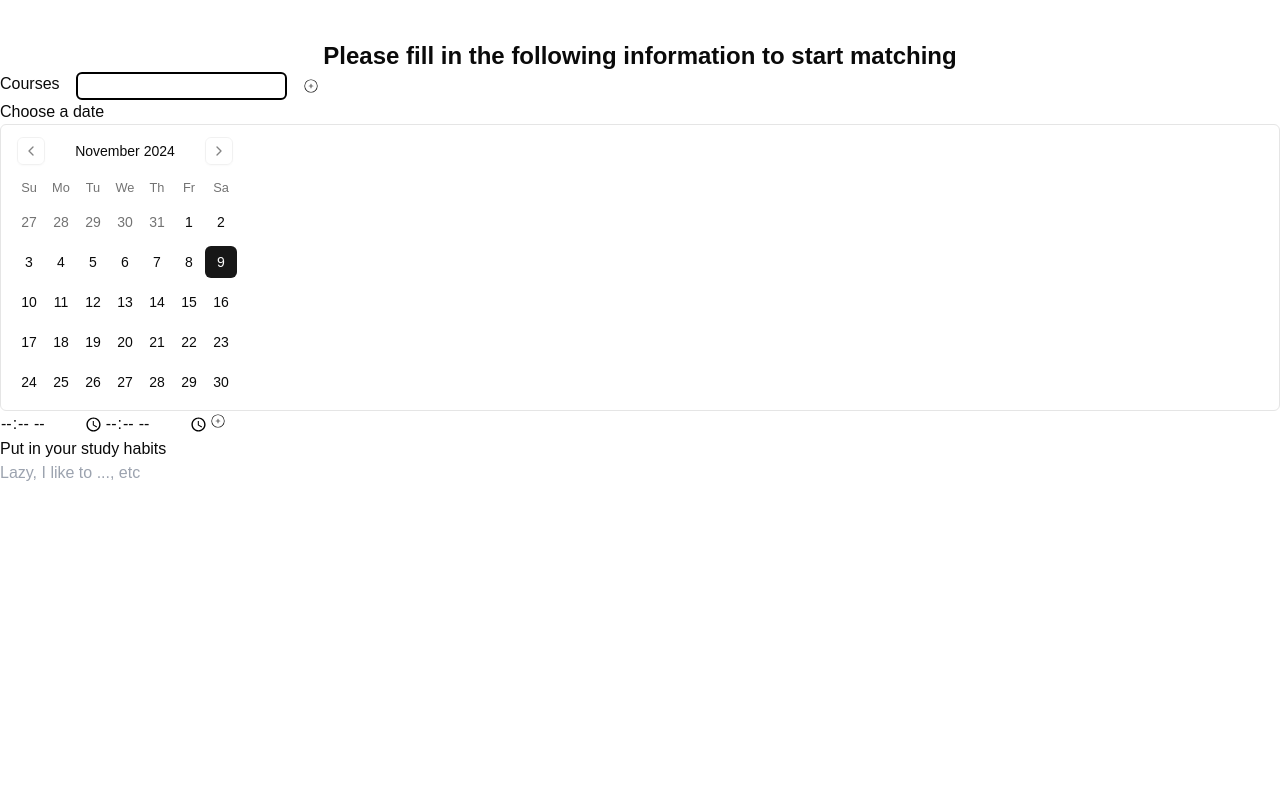
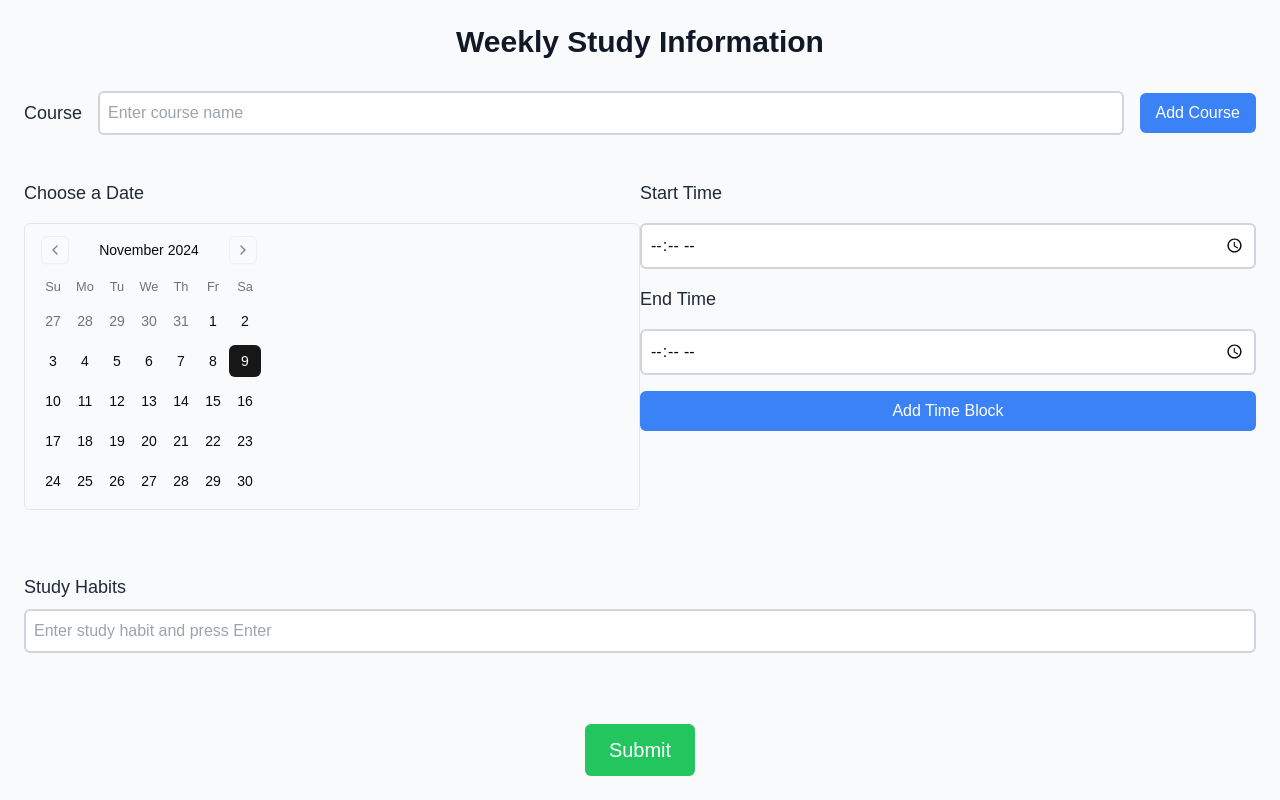
Before and after one commit to DWKim67/StudyPartnerMatcher_CHD, a Next.js app in the folder client/: page /studentinfo in a window 1280 px wide. Built offline with nearby package versions, Linux system fonts and the light colour scheme.

Commit message:
frontend modification

```diff
--- a/client/src/app/(pages)/signup/page.tsx
+++ b/client/src/app/(pages)/signup/page.tsx
@@ -1,51 +1,51 @@
 "use client"
-import React, { useState } from 'react';
+// app/page.tsx
 
-const SignUp = () => {
-  const [username, setUsername] = useState('');
-  const [password, setPassword] = useState('');
-  const [profilePic, setProfilePic] = useState<File | null>(null);
-
-  const handleProfilePicChange = (e: React.ChangeEvent<HTMLInputElement>) => {
-    if (e.target.files) {
-      setProfilePic(e.target.files[0]);
-    }
-  };
-
-  const handleSignUp = () => {
-    console.log('Sign-Up Data:', { username, password, profilePic });
-  };
-
+export default function SignUpPage() {
     return (
-    <div>
-      <h1>Sign Up</h1>
+      <div className="flex items-center justify-center min-h-screen bg-gray-100">
+        <div className="bg-white p-6 rounded-lg shadow-lg max-w-md w-full">
+          <h2 className="text-2xl font-bold text-center mb-4">Sign Up</h2>
 
           {/* Username Input */}
+          <div className="mb-4">
+            <label className="block text-sm font-medium text-gray-700">Preferred Name (Username)</label>
             <input
               type="text"
-        placeholder="Username"
-        value={username}
-        onChange={(e: React.ChangeEvent<HTMLInputElement>) => setUsername(e.target.value)}
+              placeholder="Enter username"
+              required
+              className="w-full mt-1 px-3 py-2 border rounded-md shadow-sm focus:outline-none focus:border-blue-500"
             />
+          </div>
 
           {/* Password Input */}
+          <div className="mb-4">
+            <label className="block text-sm font-medium text-gray-700">Password</label>
             <input
               type="password"
-        placeholder="Password"
-        value={password}
-        onChange={(e: React.ChangeEvent<HTMLInputElement>) => setPassword(e.target.value)}
+              placeholder="Enter password"
+              required
+              className="w-full mt-1 px-3 py-2 border rounded-md shadow-sm focus:outline-none focus:border-blue-500"
             />
+          </div>
 
-      {/* Profile Picture Upload */}
+          {/* Profile Picture Input */}
+          <div className="mb-6">
+            <label className="block text-sm font-medium text-gray-700">Profile Picture (Optional)</label>
             <input
               type="file"
-        onChange={handleProfilePicChange}
+              className="w-full mt-1 text-sm text-gray-500"
             />
+          </div>
 
-      {/* Sign Up Button */}
-      <button onClick={handleSignUp}>Create Account</button>
+          {/* Submit Button */}
+          <button
+            type="button"
+            className="w-full py-2 px-4 bg-blue-600 text-white font-medium rounded-md hover:bg-blue-700"
+          >
+            Create Account
+          </button>
+        </div>
       </div>
     );
-};
-
-export default SignUp;
+  }
--- a/client/src/app/(pages)/studentinfo/page.tsx
+++ b/client/src/app/(pages)/studentinfo/page.tsx
@@ -1,7 +1,7 @@
 "use client";
-import { Calendar } from "@/components/ui/calendar";
+
 import React, { useState } from "react";
-import { CiCirclePlus } from "react-icons/ci";
+import { Calendar } from "@/components/ui/calendar"; // Assuming the Calendar component is correctly imported
 
 type TimeBlock = {
   start: Date;
@@ -9,30 +9,41 @@ type TimeBlock = {
 };
 
 const StudentInfoPage = () => {
-  const [selectedDate, setSelectedDate] = useState<Date | undefined>(
-    new Date()
-  );
+  const [selectedDate, setSelectedDate] = useState<Date | undefined>(new Date());
   const [dates, setDates] = useState<TimeBlock[]>([]);
-  const [courses, setCourses] = useState<string[]>([]);
+  const [courses, setCourses] = useState<string | null>(null); // Only one course at a time
   const [courseInput, setCourseInput] = useState<string>("");
   const [startTime, setStartTime] = useState<string>("");
   const [endTime, setEndTime] = useState<string>("");
+  const [studyHabit, setStudyHabit] = useState<string>("");
+  const [studyHabits, setStudyHabits] = useState<string[]>([]);
 
+  // Handle adding the course
   const handleCourseOnClick = () => {
-    setCourses([...courses.slice(0, courses.length), courseInput]);
+    if (courseInput && !courses) {
+      setCourses(courseInput);
+      setCourseInput("");
+    }
   };
 
+  // Handle removing the course
+  const handleRemoveCourse = () => {
+    setCourses(null);
+  };
+
+  // Handle adding date and time blocks
   const handleDateOnClick = () => {
-    var startDate = convertToDate(startTime);
-    var endDate = convertToDate(endTime);
+    const startDate = convertToDate(startTime);
+    const endDate = convertToDate(endTime);
     setDates([
       ...dates.slice(0, dates.length),
       { start: startDate, end: endDate },
     ]);
   };
 
+  // Convert time input into a Date object
   const convertToDate = (timeString: string) => {
-    var date = new Date(selectedDate!.getTime());
+    const date = new Date(selectedDate!.getTime());
     const [time, modifier] = timeString.split(" ");
     let [hours, minutes] = time.split(":").map(Number);
 
@@ -46,70 +57,149 @@ const StudentInfoPage = () => {
     return date;
   };
 
+  // Handle adding study habit when Enter key is pressed
+  const handleStudyHabitEnter = (e: React.KeyboardEvent) => {
+    if (e.key === "Enter" && studyHabit) {
+      setStudyHabits((prev) => [...prev, studyHabit]);
+      setStudyHabit(""); // Reset input
+    }
+  };
+
+  // Handle submitting all data to the database and clearing current data
+  const handleSubmit = () => {
+    // Send data to the database
+    const dataToSend = {
+      course: courses,
+      dates: dates,
+      studyHabits: studyHabits,
+    };
+
+    // Here you would implement the logic to send the data to your database
+    console.log("Data sent to the database:", dataToSend);
+
+    // Clear course and dates data for the new week
+    setCourses(null);
+    setDates([]);
+    setStudyHabit("");
+    setStartTime("");
+    setEndTime("");
+    setCourseInput("");
+  };
+
   return (
-    <div className="w-full ">
-      <div className="flex justify-center pt-10">
-        <h1 className="text-2xl font-semibold">
-          Please fill in the following information to start matching
+    <div className="w-full min-h-screen bg-gray-50 flex flex-col justify-between p-6">
+      {/* Header */}
+      <div className="text-center mb-6">
+        <h1 className="text-3xl font-semibold text-gray-900">
+          Weekly Study Information
         </h1>
       </div>
-      <div className="flex flex-col">
-        <div className="flex space-x-4">
-          <h2>Courses</h2>
+
+      {/* Course Section */}
+      <div className="mb-6">
+        <div className="flex space-x-4 mb-3 items-center">
+          <label className="text-lg text-gray-800">Course</label>
           <input
             value={courseInput}
             onChange={(e) => setCourseInput(e.target.value)}
-            className="rounded-md border-2 border-black"
-          ></input>
-          <button onClick={handleCourseOnClick}>
-            <CiCirclePlus />
-          </button>
+            className="rounded-md border-2 border-gray-300 p-2 flex-1"
+            placeholder="Enter course name"
+          />
+          {courses ? (
+            <button
+              onClick={handleRemoveCourse}
+              className="bg-red-500 text-white px-4 py-2 rounded-md"
+            >
+              Remove Course
+            </button>
+          ) : (
+            <button
+              onClick={handleCourseOnClick}
+              className="bg-blue-500 text-white px-4 py-2 rounded-md"
+            >
+              Add Course
+            </button>
+          )}
         </div>
-        <div>
-          {courses.map((course, index) => (
-            <p key={index}>{course}</p>
-          ))}
-        </div>
-        <div>
-          <h2>Choose a date</h2>
+        {courses && <p className="text-gray-600">Current Course: {courses}</p>}
+      </div>
+
+      {/* Date and Time Section */}
+      <div className="flex flex-col sm:flex-row justify-between mb-6 space-y-4 sm:space-y-0">
+        <div className="sm:w-1/2 flex flex-col space-y-4">
+          <h2 className="text-lg text-gray-800">Choose a Date</h2>
           <Calendar
             mode="single"
             selected={selectedDate}
             onSelect={setSelectedDate}
-            className="rounded-md border"
+            className="rounded-md border p-3"
           />
+        </div>
+
+        <div className="sm:w-1/2 flex flex-col space-y-4">
+          <h2 className="text-lg text-gray-800">Start Time</h2>
           <input
             type="time"
             value={startTime}
             onChange={(e) => setStartTime(e.target.value)}
-            min="01:00"
-            max="12:59"
+            className="rounded-md border-2 border-gray-300 p-2"
           />
+          <h2 className="text-lg text-gray-800 mt-4">End Time</h2>
           <input
             type="time"
             value={endTime}
             onChange={(e) => setEndTime(e.target.value)}
-            min="01:00"
-            max="12:59"
+            className="rounded-md border-2 border-gray-300 p-2"
           />
-          <button onClick={handleDateOnClick}>
-            <CiCirclePlus />
+          <button
+            onClick={handleDateOnClick}
+            className="bg-blue-500 text-white p-2 rounded-md mt-4"
+          >
+            Add Time Block
           </button>
         </div>
-        <div>
-          {dates.map((date, index) => (
-            <p key={index}>
-              {"From :" +
-                date.start.toLocaleString() +
-                "to: " +
-                date.end.toLocaleString()}
-            </p>
-          ))}
+      </div>
+
+      {/* Time Blocks */}
+      <div className="mb-6">
+        {dates.map((date, index) => (
+          <p key={index} className="text-gray-700">
+            From: {date.start.toLocaleString()} To: {date.end.toLocaleString()}
+          </p>
+        ))}
+      </div>
+
+      {/* Study Habits Section */}
+      <div className="mb-6">
+        <h2 className="text-lg text-gray-800 mb-2">Study Habits</h2>
+        <div className="flex space-x-4 mb-4">
+          <input
+            value={studyHabit}
+            onChange={(e) => setStudyHabit(e.target.value)}
+            onKeyDown={handleStudyHabitEnter}
+            className="rounded-md border-2 border-gray-300 p-2 w-full"
+            placeholder="Enter study habit and press Enter"
+          />
         </div>
         <div>
-          <h2>Put in your study habits</h2>
-          <input placeholder="Lazy, I like to ..., etc" />
+          {studyHabits.length > 0 && (
+            <ul className="list-disc ml-6">
+              {studyHabits.map((habit, index) => (
+                <li key={index} className="text-gray-600">{habit}</li>
+              ))}
+            </ul>
+          )}
         </div>
+      </div>
+
+      {/* Submit Button */}
+      <div className="mt-6 text-center">
+        <button
+          onClick={handleSubmit}
+          className="bg-green-500 text-white px-6 py-3 rounded-md text-xl"
+        >
+          Submit
+        </button>
       </div>
     </div>
   );
```
Also changed, not shown: 2 other files (tests, documents, lock files or other folders). Lines whose indentation alone changed are shown as unchanged.
